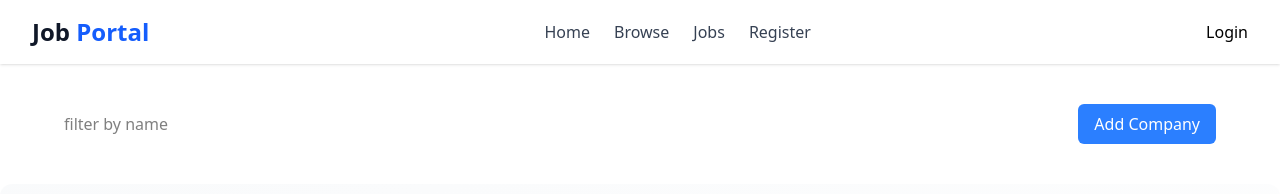
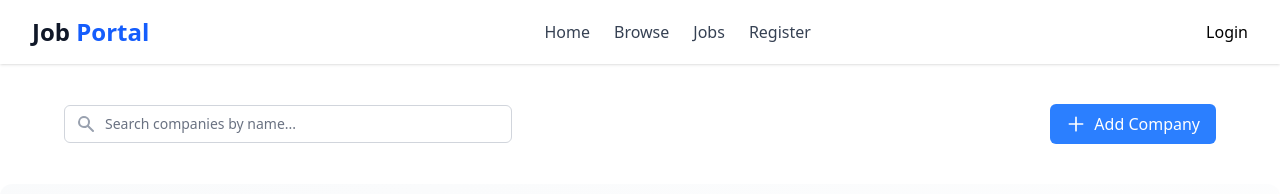
Before and after one commit to viveka941/JobPortal, a React (Vite) app in the folder Frontend/: page /admin/companies in a window 1280 px wide. Shown: the top 194 px of the page. Built offline with nearby package versions, Linux system fonts and the light colour scheme; no server answers.

Commit message:
filter bar done

```diff
--- a/Frontend/src/component/adminComponent/Companies.jsx
+++ b/Frontend/src/component/adminComponent/Companies.jsx
@@ -9,26 +9,38 @@ import { searchCompaniesByText } from "../redux/companySlice";
 export default function Companies() {
   UseGetAllCompany();
   const navigate = useNavigate();
-  const [input, setInput] = useState();
+  const [input, setInput] = useState("");
   const dispatch = useDispatch();
   useEffect(() => {
     dispatch(searchCompaniesByText(input));
   }, [input]);
+
   return (
     <div>
       <Navbar />
-      <div className="max-w-6xl mx-auto my-10 ">
+      <div className="max-w-6xl mx-auto my-10">
         <div className="flex justify-between items-center my-5">
-          <input
-            type="text"
-            placeholder="filter by name"
-            onChange={(e) => setInput(e.target.value)}
-          />
+          <div className="relative flex-1 max-w-md">
+            <div className="absolute inset-y-0 left-0 pl-3 flex items-center pointer-events-none">
+              <svg className="h-5 w-5 text-gray-400" xmlns="http://www.w3.org/2000/svg" viewBox="0 0 20 20" fill="currentColor">
+                <path fillRule="evenodd" d="M8 4a4 4 0 100 8 4 4 0 000-8zM2 8a6 6 0 1110.89 3.476l4.817 4.817a1 1 0 01-1.414 1.414l-4.816-4.816A6 6 0 012 8z" clipRule="evenodd" />
+              </svg>
+            </div>
+            <input
+              type="text"
+              placeholder="Search companies by name..."
+              value={input}
+              onChange={(e) => setInput(e.target.value)}
+              className="block w-full pl-10 pr-3 py-2 border border-gray-300 rounded-md leading-5 bg-white placeholder-gray-500 focus:outline-none focus:placeholder-gray-400 focus:ring-1 focus:ring-blue-500 focus:border-blue-500 sm:text-sm"
+            />
+          </div>
           <button
             onClick={() => navigate("/admin/companies/create")}
-            className="bg-blue-500 text-white px-4 py-2 rounded-md"
+            className="ml-4 bg-blue-500 hover:bg-blue-600 text-white px-4 py-2 rounded-md transition-colors duration-200 flex items-center"
           >
-            {" "}
+            <svg className="w-5 h-5 mr-2" fill="none" stroke="currentColor" viewBox="0 0 24 24">
+              <path strokeLinecap="round" strokeLinejoin="round" strokeWidth="2" d="M12 4v16m8-8H4" />
+            </svg>
             Add Company
           </button>
         </div>
```
Also changed, not shown: Frontend/src/component/adminComponent/CompanyTable.jsx (line endings or trailing spaces).
